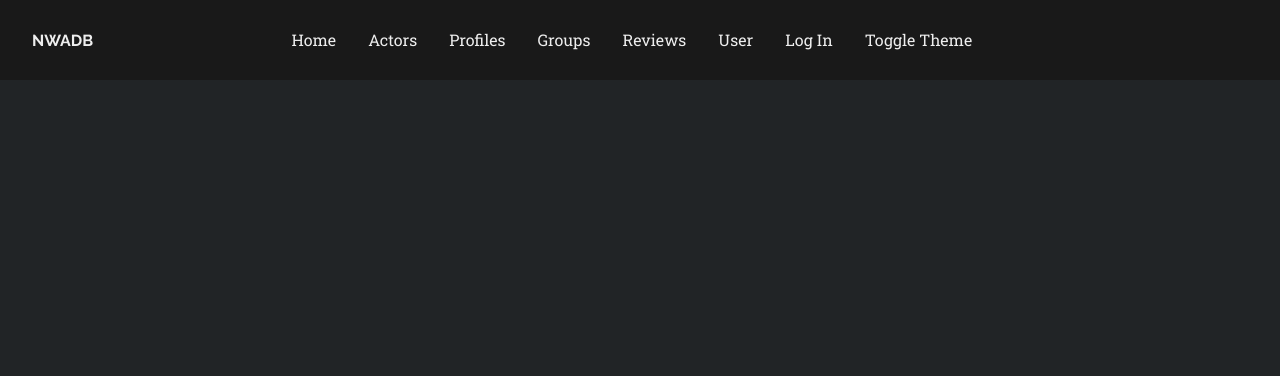
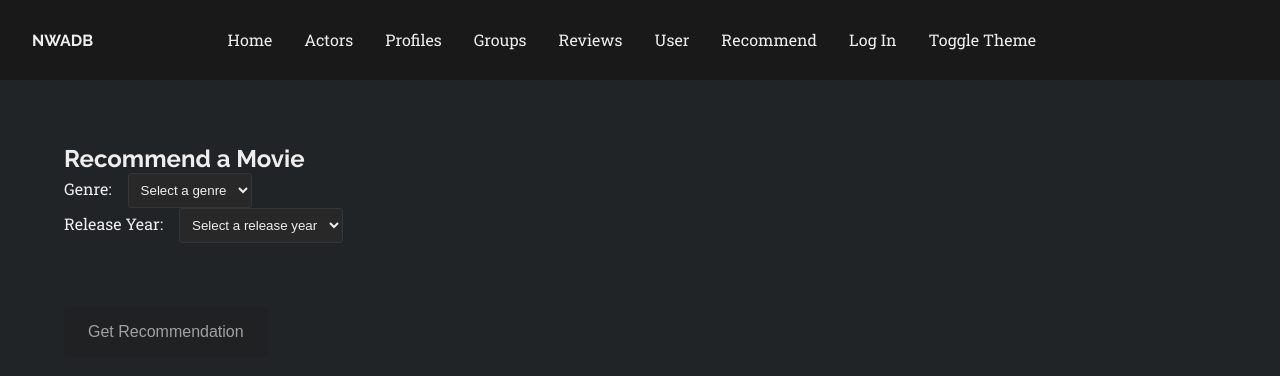
Before and after one commit to TVT22-6/movieApp, a React (Create React App) app in the folder react-movie/: page /recommend in a window 1280 px wide. Shown: the top 376 px of the page. Built offline with nearby package versions, Linux system fonts and the light colour scheme.

Commit message:
Recommendation
Recommendation base added. Some fixes to review.js

```diff
--- a/react-movie/src/App.js
+++ b/react-movie/src/App.js
@@ -12,6 +12,7 @@ import UserProfile from "./components/showUserPage";
 import UserSearch from "./components/userSearch";
 import { jwtToken, userData } from "./components/Signals";
 import Home from "./components/Home";
+import RecommendMovie from "./components/recommendMovie";
 
 const App = () => {
   const [theme, setTheme] = useState("light");
@@ -29,6 +30,7 @@ const App = () => {
           <Route path="/" element={<Home />} />
           <Route path="/actors" element={<Actor />} />
           <Route path="/review" element={<Review />} />
+          <Route path="/recommend" element={<RecommendMovie />} />
           <Route path="/user" element={<UserPage />} />
           <Route path="/group" element={<Group />} />
           <Route path="/profile" element={<UserProfile />} />
--- a/react-movie/src/components/Navbar.js
+++ b/react-movie/src/components/Navbar.js
@@ -50,6 +50,9 @@ function Navbar({ setTheme }) {
                 <Link to="/user" onClick={() => handleTabClick()}>
                     User
                 </Link>
+                <Link to="/recommend" onClick={() => handleTabClick()}>
+                    Recommend
+                </Link>
                 {jwtToken.value.length === 0 && (
                     <Link to="/auth" onClick={() => handleTabClick()}>
                         Log In
--- a/react-movie/src/components/Review.js
+++ b/react-movie/src/components/Review.js
@@ -104,7 +104,7 @@ const Review = () => {
     if (orderByActor === "date") {
       sortedActorReviewsAll.sort((a, b) => b.date.localeCompare(a.date));
     } else if (orderByActor === "alphabetical") {
-      sortedActorReviewsAll.sort((a, b) => a.movie.localeCompare(b.movie));
+      sortedActorReviewsAll.sort((a, b) => a.actorname.localeCompare(b.actorname));
     } else if (orderByActor === "votescore") {
       sortedActorReviewsAll.sort((a, b) => b.votescore - a.votescore);
     }
@@ -114,16 +114,19 @@ const Review = () => {
   const handleOrderByChange = (event) => {
     // Update the order and fetch reviews again
     setOrderBy(event.target.value);
+    setShowTopRatedActors(false);
   };
 
   const handleOrderByActorChange = (event) => {
     // Update the order for actor reviews
     setOrderByActor(event.target.value);
+    setShowTopRatedActors(false);
   };
 
   const handleSearchActorReviews = () => {
     // Trigger search for actor reviews by actor name
     searchActorReviews();
+    setShowTopRatedActors(false);
   };
 
 
@@ -132,19 +135,20 @@ const Review = () => {
   };
 
   const handleresetActors = () => {
-    // Reset actor reviews and hide top-rated actors
     fetchActorReviews(); // Fetch actor reviews again
     setSearchTerm("");
-    setShowTopRatedActors(false); // Reset the state to hide top-rated actors
+    setShowTopRatedActors(false);
+    setResetActors();
   };
 
   useEffect(() => {
     // Fetch reviews when the component mounts
     fetchReviews();
     fetchActorReviews();
+    setShowTopRatedActors(false);
   }, []);
-
-  /*useEffect(() => {
+/*
+  useEffect(() => {
     // Fetch top-rated actors when TopRatedActors state changes
     if (showTopRatedActors) {
       fetchActorReviewsTop();
--- /dev/null
+++ b/react-movie/src/components/recommendMovie.js
@@ -0,0 +1,83 @@
+import React, { useState } from "react";
+import RecommendationCard from "./recommendationCard";
+
+const genres = ["Action", "Drama", "Comedy", "Sci-Fi", "Horror", "Document"];
+const releaseYears = ["1980-1989", "1990-1999", "2000-2009", "2010-2019", "2020-present"];
+
+const RecommendMovie = () => {
+  const [selectedGenre, setSelectedGenre] = useState("");
+  const [selectedReleaseYear, setSelectedReleaseYear] = useState("");
+  const [recommendedMovies, setRecommendedMovies] = useState([]);
+
+  const handleGenreChange = (event) => {
+    setSelectedGenre(event.target.value);
+  };
+
+  const handleReleaseYearChange = (event) => {
+    setSelectedReleaseYear(event.target.value);
+  };
+
+  const handleRecommendation = async () => {
+    if (!selectedGenre || !selectedReleaseYear) {
+      alert("Please select both genre and release year.");
+      return;
+    }
+
+    const API_KEY = "d4f64de4"; // Replace with your actual API key
+    const API_URL = `https://www.omdbapi.com?apikey=${API_KEY}&s=${selectedGenre}&y=${selectedReleaseYear}&type=movie`;
+
+    try {
+      const response = await fetch(API_URL);
+      const data = await response.json();
+
+      if (data.Response === "True" && data.Search && data.Search.length > 0) {
+        // Handle recommended movie data as needed
+        setRecommendedMovies(data.Search);
+        console.log("Recommended Movie:", data.Search[0]);
+      } else {
+        console.log("No movies found based on the criteria.");
+      }
+    } catch (error) {
+      console.error("Error fetching data:", error);
+    }
+  };
+
+  return (
+    <div>
+      <h2>Recommend a Movie</h2>
+      <div>
+        <label>Genre:</label>
+        <select value={selectedGenre} onChange={handleGenreChange}>
+          <option value="" disabled>Select a genre</option>
+          {genres.map((genre) => (
+            <option key={genre} value={genre}>
+              {genre}
+            </option>
+          ))}
+        </select>
+      </div>
+
+      <div>
+        <label>Release Year:</label>
+        <select value={selectedReleaseYear} onChange={handleReleaseYearChange}>
+          <option value="" disabled>Select a release year</option>
+          {releaseYears.map((year) => (
+            <option key={year} value={year}>
+              {year}
+            </option>
+          ))}
+        </select>
+      </div>
+
+      <div className="container">
+        {recommendedMovies.map((movie, index) => (
+          <RecommendationCard key={index} movie={movie} />
+        ))}
+      </div>
+
+      <button onClick={handleRecommendation}>Get Recommendation</button>
+    </div>
+  );
+};
+
+export default RecommendMovie;
--- /dev/null
+++ b/react-movie/src/components/recommendationCard.jsx
@@ -0,0 +1,20 @@
+import React from 'react';
+
+const RecommendationCard = ({ movie }) => {
+  return (
+    <div className="recommendation-card">
+      <div>
+        <p>{movie.Year}</p>
+      </div>
+      <div>
+        <img src={movie.Poster !== 'N/A' ? movie.Poster : 'https://via.placeholder.com/400'} alt={movie.Title} />
+      </div>
+      <div>
+        <span>{movie.Type}</span>
+        <h3>{movie.Title}</h3>
+      </div>
+    </div>
+  );
+}
+
+export default RecommendationCard;
```
